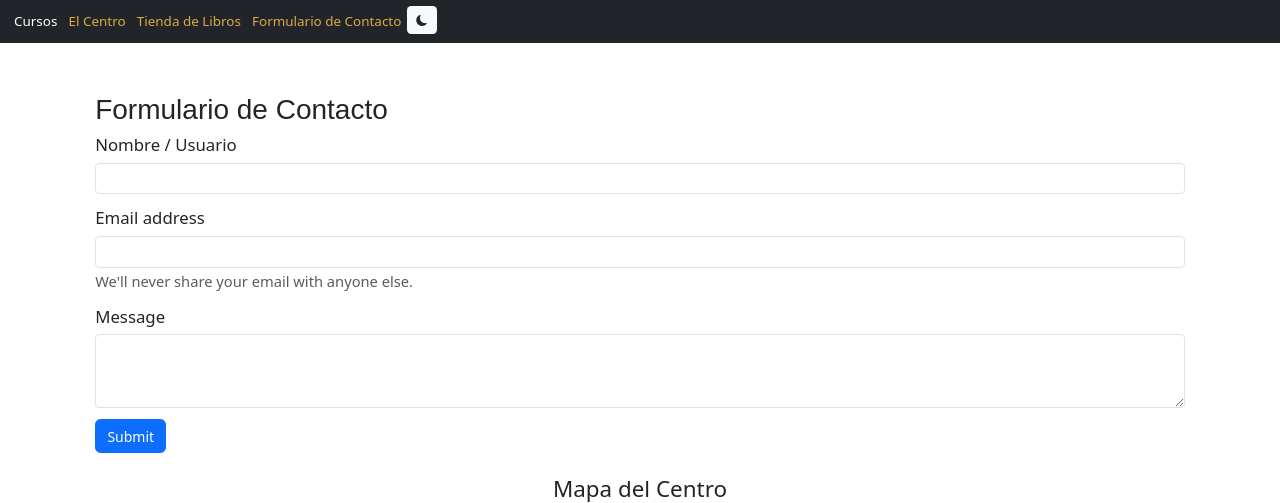
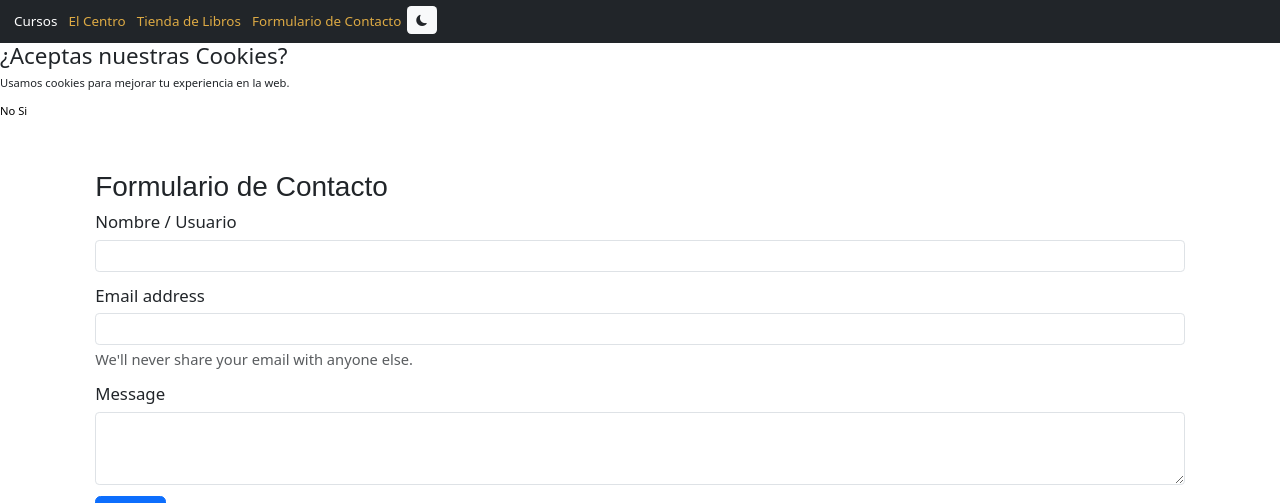
Before and after one commit to linkat3/controlCursos, a PHP site: page /MajadaP/contacto.php in a window 1280 px wide. Shown: the top 503 px of the page. Run offline with PHP 8.4, Linux system fonts and the light colour scheme.

Commit message:
Add files via upload

```diff
--- a/vista/componentes/header.php
+++ b/vista/componentes/header.php
@@ -45,6 +45,17 @@
             </div>
         </nav>
     </header>
+  <!-- Cookies -->
+ <section class="cookies">
+    <h2 class="cookies__titulo">¿Aceptas nuestras Cookies?</h2>
+    <p class="cookies__texto">Usamos cookies para mejorar tu experiencia en la web.</p>
+    <div class="cookies__botones">
+        <button class="cookies__boton cookies__boton--no">No</button>
+        <button class="cookies__boton cookies__boton--si">Si</button>
+    </div>
+</section>
+<!-- Aquí se generarán todas las etiquetas <script> si acepta el usuario -->
+<div id="nuevosScripts"></div>
     <main class="container">
         <br>
         <br>
```
